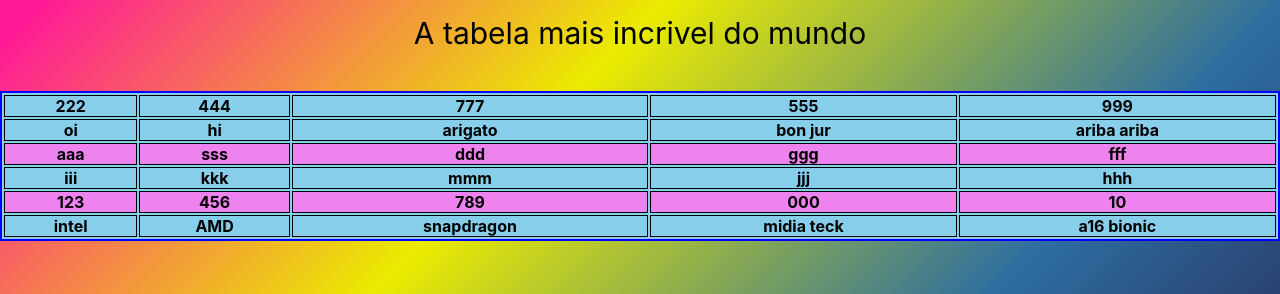
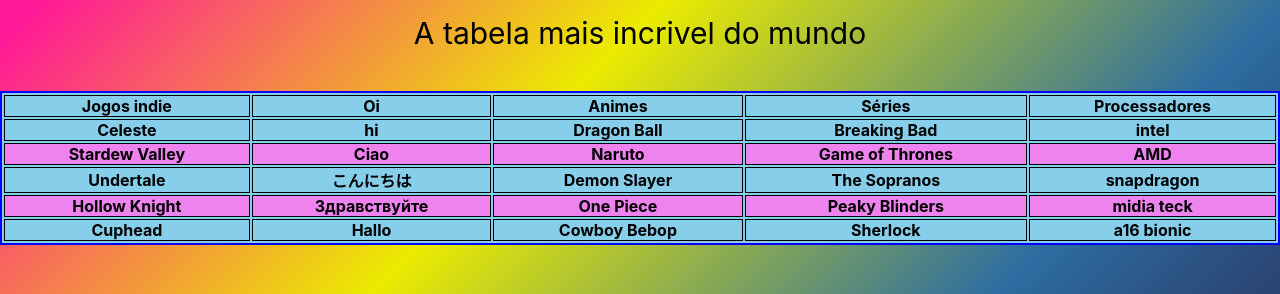
Before and after one commit to Rodolpho-45/atividade-4, a plain HTML site: page tabela/index.html in a window 1280 px wide. Shown: the top 294 px of the page. Drawn offline with Linux system fonts and the light colour scheme.

Commit message:
index.html

```diff
--- a/tabela/index.html
+++ b/tabela/index.html
@@ -15,52 +15,52 @@
 <caption> A tabela mais incrivel do mundo </caption>
 <thead>
     <tr>
-        <th>222</th>
-        <th>444</th>
-        <th>777</th>
-        <th>555</th>
-        <th>999</th>
+        <th>Jogos indie</th>
+        <th>Oi</th>
+        <th>Animes</th>
+        <th>Séries</th>
+        <th>Processadores</th>
     </tr>
 </thead>
 
 <tbody>
     <tr>
-        <th>oi</th>
+        <th>Celeste</th>
         <th>hi</th>
-        <th>arigato</th>
-        <th>bon jur</th>
-        <th>ariba ariba</th>
+        <th>Dragon Ball</th>
+        <th>Breaking Bad</th>
+        <th>intel</th>
     </tr>
 
     <tr>
-        <th>aaa</th>
-        <th>sss</th>
-        <th>ddd</th>
-        <th>ggg</th>
-        <th>fff</th>
+        <th>Stardew Valley</th>
+        <th>Ciao</th>
+        <th>Naruto</th>
+        <th>Game of Thrones</th>
+        <th>AMD</th>
     </tr>
 
     <tr>
-        <th>iii</th>
-        <th>kkk</th>
-        <th>mmm</th>
-        <th>jjj</th>
-        <th>hhh</th>
+        <th>Undertale</th>
+        <th>こんにちは </th>
+        <th>Demon Slayer</th>
+        <th>The Sopranos</th>
+        <th>snapdragon</th>
     </tr>
 
     <tr>
-        <th>123</th>
-        <th>456</th>
-        <th>789</th>
-        <th>000</th>
-        <th>10</th>
+        <th>Hollow Knight</th>
+        <th>Здравствуйте </th>
+        <th>One Piece</th>
+        <th>Peaky Blinders</th>
+        <th>midia teck</th>
     </tr>
 
     <tr>
-        <th>intel</th>
-        <th>AMD</th>
-        <th>snapdragon</th>
-        <th>midia teck</th>
+        <th>Cuphead</th>
+        <th>Hallo</th>
+        <th>Cowboy Bebop</th>
+        <th>Sherlock</th>
         <th>a16 bionic</th>
     </tr>
 
```
